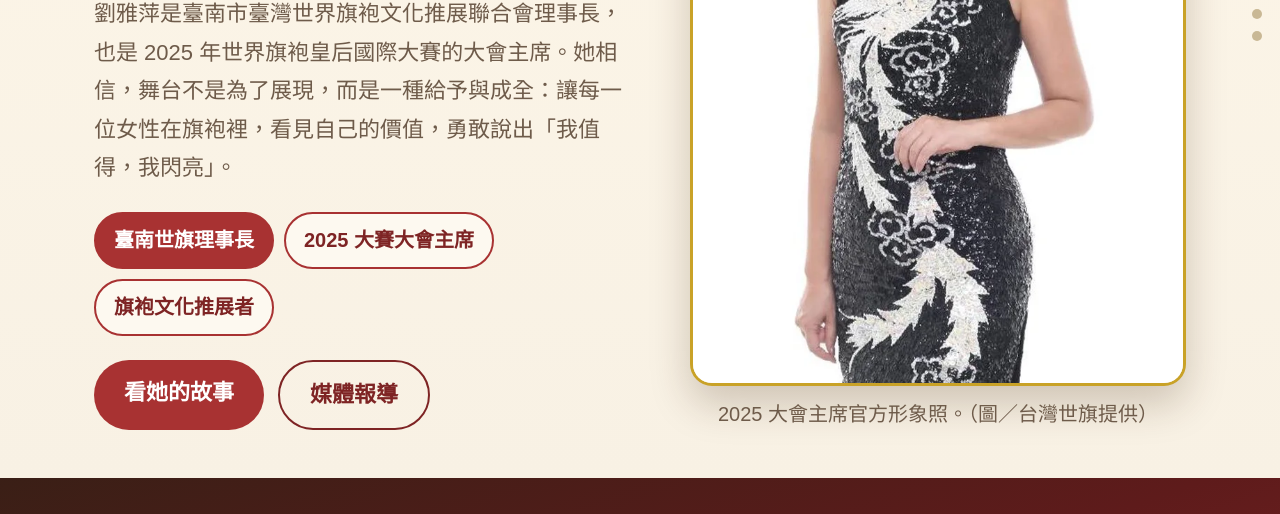
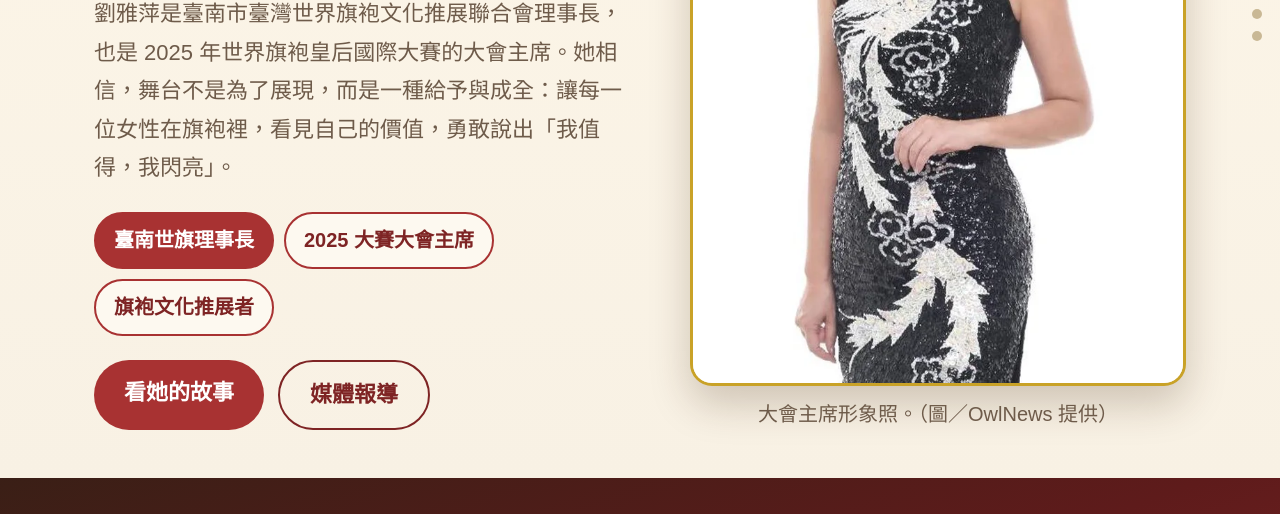
Before and after one commit to Coach1973/liu-yaping, a plain HTML site: page index.html in a window 1280 px wide. Shown: the part 438-952 px from the top of the page. Drawn offline with Linux system fonts and the light colour scheme.

Commit message:
封面照圖說改標 OwlNews 出處

```diff
--- a/index.html
+++ b/index.html
@@ -315,9 +315,9 @@ footer{background:var(--dark);color:#E8D9BE;padding:44px 0 36px}
     </div>
     <div>
       <div class="hero-photo">
-        <img src="images/photo-hero.webp" width="704" height="1000" alt="劉雅萍 2025 大會主席官方海報：黑金刺繡禮服，頭戴皇冠" loading="eager" decoding="async">
+        <img src="images/photo-hero.webp" width="704" height="1000" alt="劉雅萍 大會主席形象照：黑金鳳凰刺繡旗袍，頭戴皇冠" loading="eager" decoding="async">
       </div>
-      <p class="cap hero-cap">2025 大會主席官方形象照。（圖／台灣世旗提供）</p>
+      <p class="cap hero-cap">大會主席形象照。（圖／OwlNews 提供）</p>
     </div>
   </div>
 </header>
@@ -698,7 +698,7 @@ footer{background:var(--dark);color:#E8D9BE;padding:44px 0 36px}
       <button class="share-btn" data-share="photo">分享這個篩選</button>
     </div>
     <div class="masonry" id="photoWall">
-      <figure data-cat="形象" tabindex="0"><img src="images/photo-hero.webp" width="704" height="1000" alt="2025 大會主席官方海報" loading="lazy" decoding="async"><figcaption>2025 大會主席官方海報。（圖／台灣世旗提供）</figcaption></figure>
+      <figure data-cat="形象" tabindex="0"><img src="images/photo-hero.webp" width="704" height="1000" alt="2025 大會主席官方海報" loading="lazy" decoding="async"><figcaption>大會主席形象照。（圖／OwlNews 提供）</figcaption></figure>
       <figure data-cat="形象" tabindex="0"><img src="images/photo-laser.webp" width="1000" height="750" alt="黑底銀鳳凰亮片旗袍棚拍" loading="lazy" decoding="async"><figcaption>鳳凰亮片旗袍棚拍。（圖／台灣世旗提供）</figcaption></figure>
       <figure data-cat="形象" tabindex="0"><img src="images/photo-composite.webp" width="709" height="1000" alt="三身造型合成形象照" loading="lazy" decoding="async"><figcaption>三身造型形象照：白西裝、黑刺繡旗袍、紫禮服。（圖／台灣世旗提供）</figcaption></figure>
       <figure data-cat="大賽" tabindex="0"><img src="images/photo-chair.webp" width="1000" height="750" alt="總決賽台上致詞" loading="lazy" decoding="async"><figcaption>2025 大賽總決賽，劉雅萍開場致詞。（圖／大會提供）</figcaption></figure>
```
